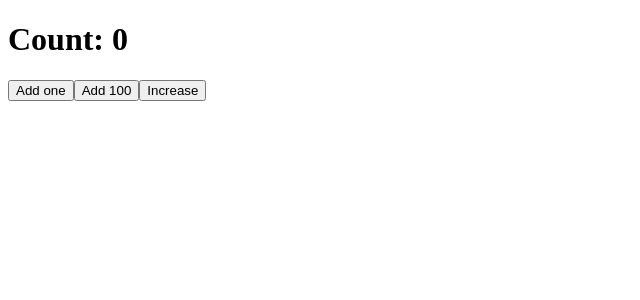
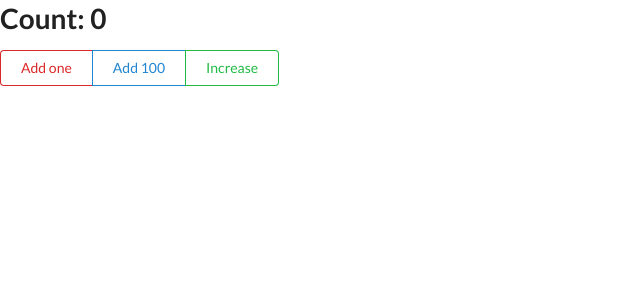
Before and after one commit to mate-academy/react_counter, a React (Create React App) app: page / in a window 1280 px wide. Shown: the top 300 px of the page, without its empty margins (0-640 px from the left). Built offline with nearby package versions, Linux system fonts and the light colour scheme; the HTML template or start-up script is replaced by a standard one.

Commit message:
Add class

```diff
--- a/public/index.html
+++ b/public/index.html
@@ -3,6 +3,11 @@
   <head>
     <meta charset="utf-8" />
     <meta name="viewport" content="width=device-width, initial-scale=1" />
+    <link
+      rel="stylesheet"
+      type="text/css"
+      href="https://cdnjs.cloudflare.com/ajax/libs/semantic-ui/2.4.1/semantic.min.css"
+    >
     <title>React App</title>
   </head>
   <body>
--- a/src/App.js
+++ b/src/App.js
@@ -34,24 +34,29 @@ class App extends React.Component {
         <h1>
           {`Count: ${this.state.count}`}
         </h1>
+        <div className="ui buttons">
           <button
             type="button"
             onClick={this.addOne}
+            className="ui red basic button"
           >
             Add one
           </button>
           <button
             type="button"
             onClick={this.add100}
+            className="ui blue basic button"
           >
             Add 100
           </button>
           <button
             type="button"
             onClick={this.increase}
+            className="ui green basic button"
           >
             Increase
           </button>
+        </div>
       </>
     );
   }
```
Lines whose indentation alone changed are shown as unchanged.
